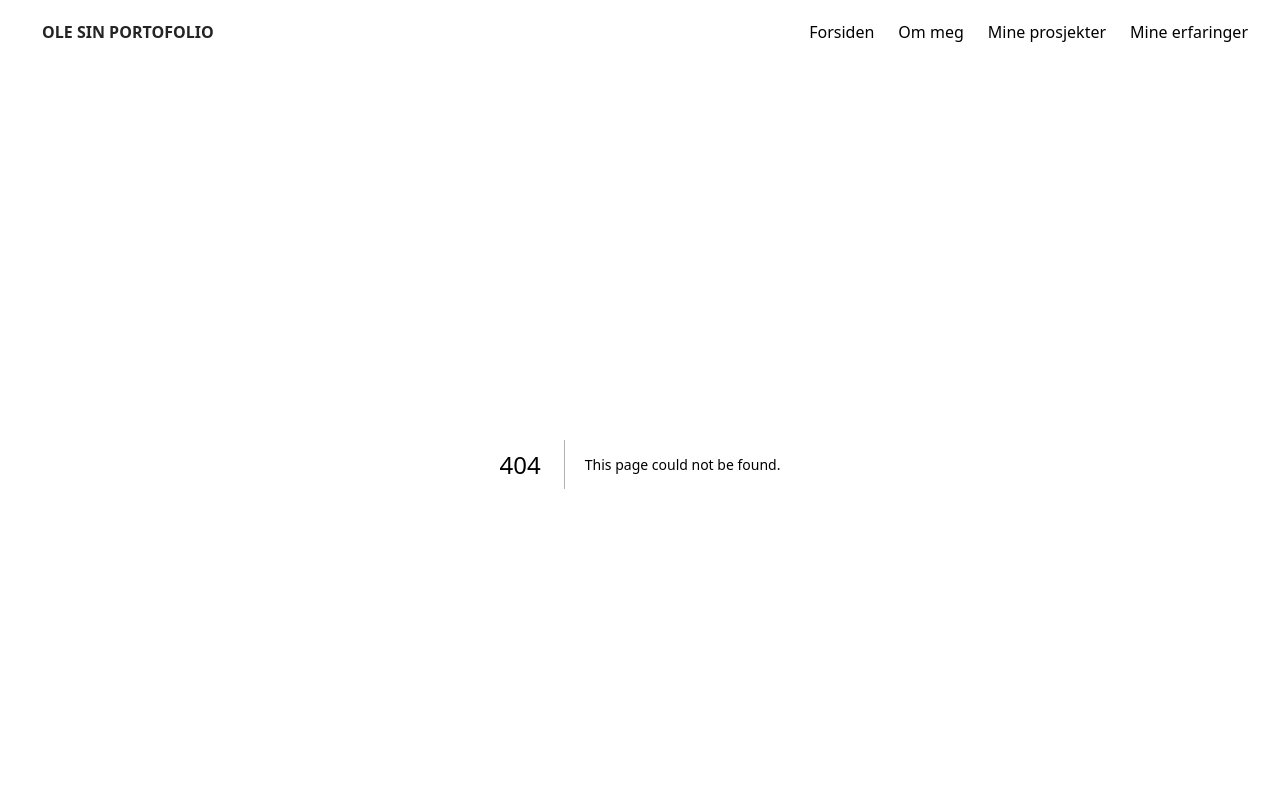
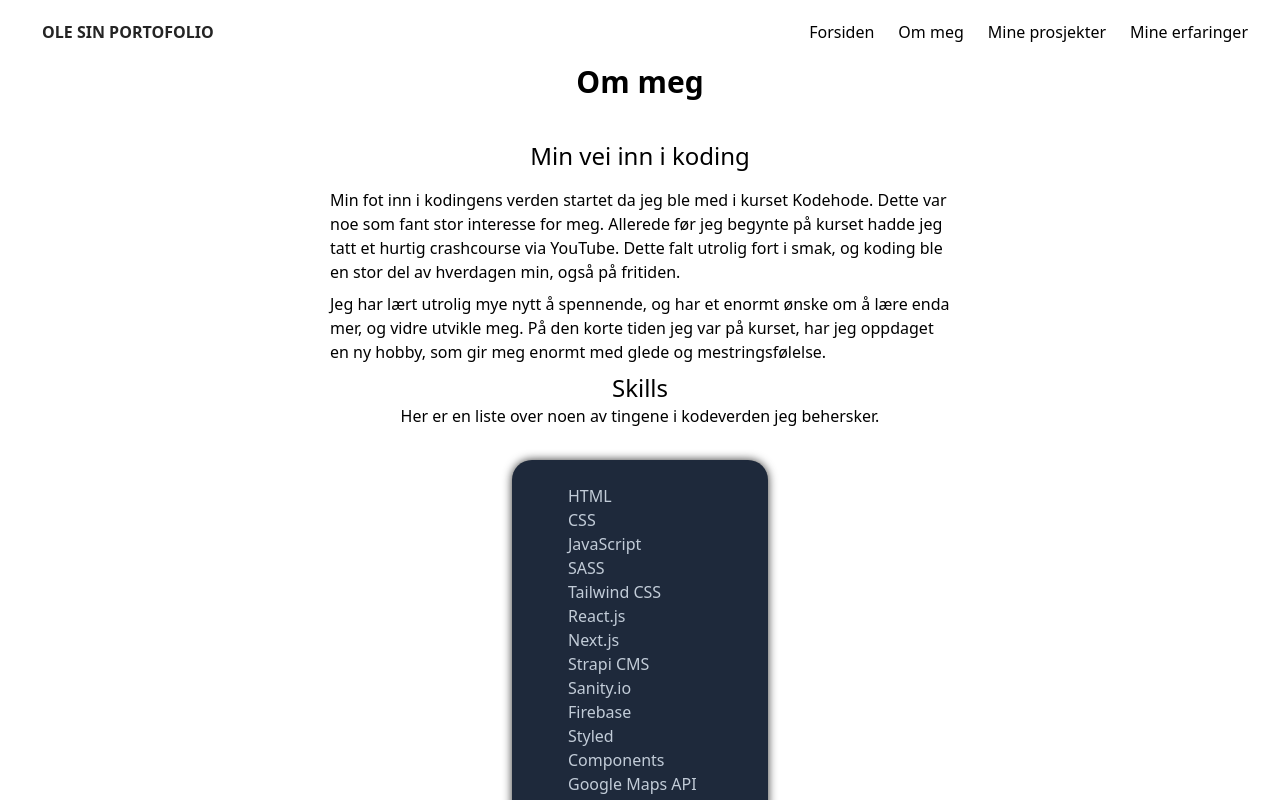
Before and after one commit to OleKoderNo/portofolio-with-tailwind, a Next.js app: page /om-meg in a window 1280 px wide. Before the commit this address had no page. Shown: the top 800 px of the page. Built offline with nearby package versions, Linux system fonts and the light colour scheme.

Commit message:
om meg added

```diff
--- /dev/null
+++ b/pages/om-meg.js
@@ -0,0 +1,98 @@
+export default function Experience() {
+    return (
+        <>
+        <header
+            className="pb-8 mx-auto font-bold text-center"
+            >
+                <h1
+                    className="text-xl md:text-3xl"
+                >
+                    Om meg
+                </h1>
+            </header>
+        <main>
+            <section
+            className="mx-10 xxs:mx-14 md:w-[620px] md:mx-auto"
+            >
+                <h2
+                className="mt-2 text-xl font-medium text-center md:text-2xl"
+                >
+                    Min vei inn i koding
+                </h2>
+                <p
+                className="mt-4"
+                >
+                    Min fot inn i kodingens verden startet da jeg ble med i kurset Kodehode. Dette var noe som fant stor interesse for meg. Allerede før jeg begynte på kurset hadde jeg tatt et hurtig crashcourse via YouTube. Dette falt utrolig fort i smak, og koding ble en stor del av hverdagen min, også på fritiden.
+                </p>
+                <p
+                className="mt-2"
+                >
+                    Jeg har lært utrolig mye nytt å spennende, og har et enormt ønske om å lære enda mer, og vidre utvikle meg. På den korte tiden jeg var på kurset, har jeg oppdaget en ny hobby, som gir meg enormt med glede og mestringsfølelse.
+                </p>
+            </section>
+            <section
+            className="mx-10 xxs:mx-14"
+            >
+                <h2
+                className="mt-2 text-xl font-medium text-center md:text-2xl"
+                >
+                    Skills
+                </h2>
+                <p
+                className="mb-8 md:text-center"
+                >
+                    Her er en liste over noen av tingene i kodeverden jeg behersker.
+                </p>
+                <div
+                className="mx-auto block w-64 py-6 px-14 bg-cardBG text-greyText rounded-[20px] shadow-[0px_0_10px_rgba(0,0,0,0.8)]"
+                >
+                    <ul>
+                        <li>
+                            HTML
+                        </li>
+                        <li>
+                            CSS
+                        </li>
+                        <li>
+                            JavaScript
+                        </li>
+                        <li>
+                            SASS
+                        </li>
+                        <li>
+                            Tailwind CSS
+                        </li>
+                        <li>
+                            React.js
+                        </li>
+                        <li>
+                            Next.js
+                        </li>
+                        <li>
+                            Strapi CMS
+                        </li>
+                        <li>
+                            Sanity.io
+                        </li>
+                        <li>
+                            Firebase
+                        </li>
+                        <li>
+                            Styled Components
+                        </li>
+                        <li>
+                            Google Maps API
+                        </li>
+                        <li>
+                            Wix
+                        </li>
+                        <li>
+                            Wordpress
+                        </li>
+                    </ul>
+                </div>
+            </section>
+        </main>
+        </>
+    )
+}
--- a/tailwind.config.js
+++ b/tailwind.config.js
@@ -12,7 +12,9 @@ module.exports = {
       'blueText': '#73c0e7',
       'cardBG': '#1e293b'
     },
-    extend: {},
+    extend: {
+      screens: { xxs: '375px', xs: '425px' },
+    },
   },
   plugins: [],
 }
```
